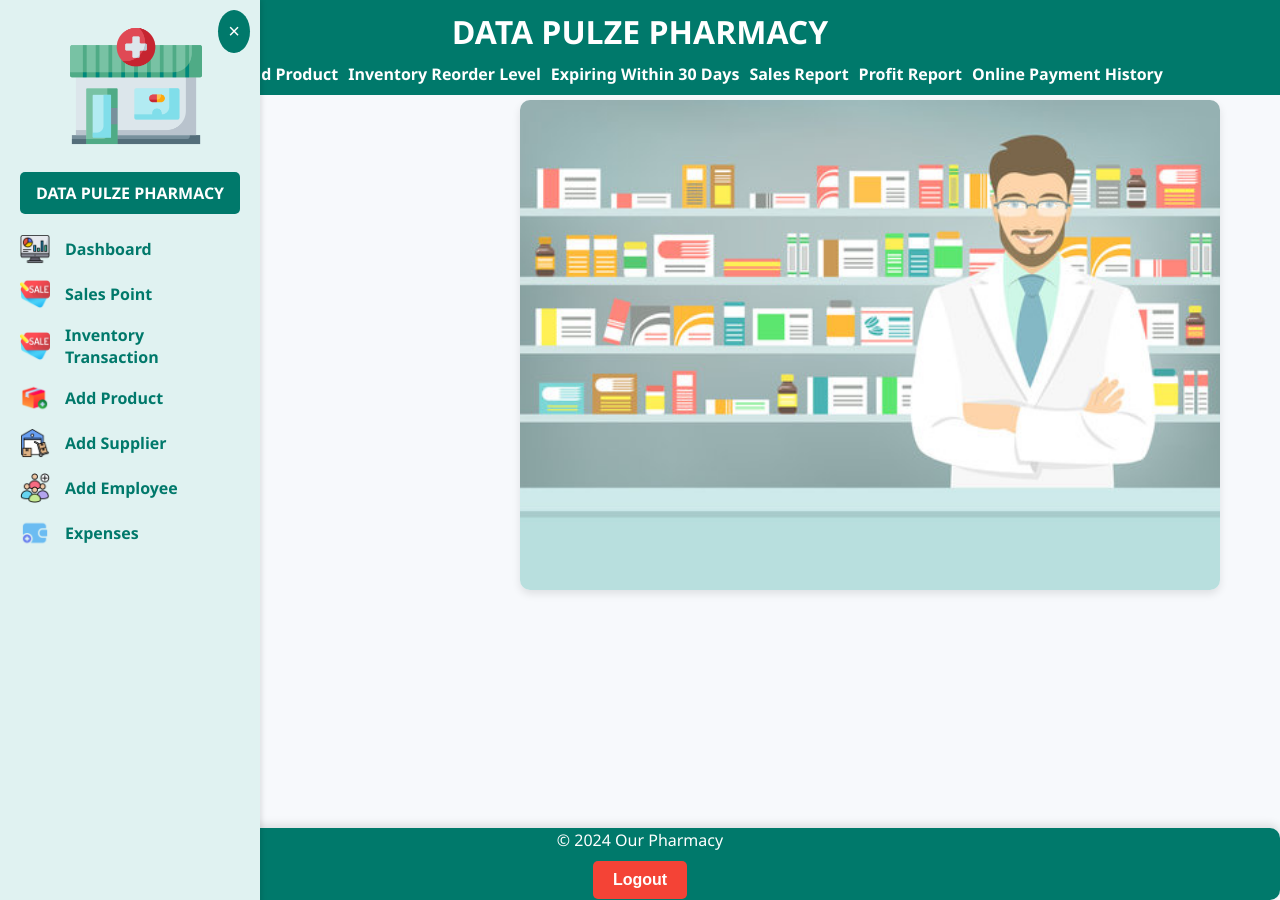
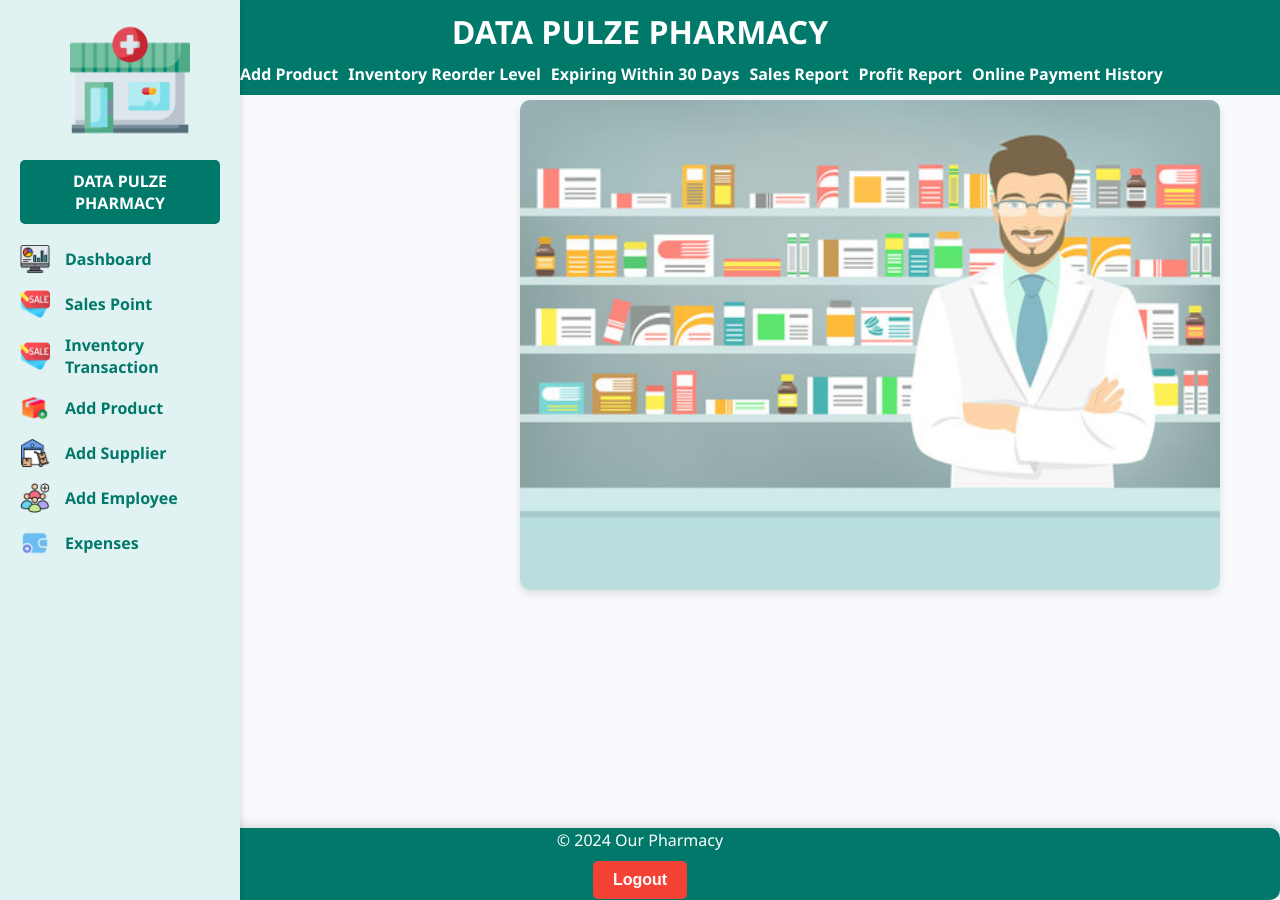
Before and after one commit to Derek1211212/webapp, a Flask app: page /home in a window 1280 px wide. Run offline with Flask 3, Linux system fonts and the light colour scheme; the visitor is signed in with stand-in values (Sample User, id 1).

Commit message:
Update index.html

```diff
--- a/templates/index.html
+++ b/templates/index.html
@@ -18,7 +18,7 @@
         /* Sidebar */
         .sidebar {
             background-color: #e0f2f1; /* Light green */
-            width: 220px;
+            width: 200px;
             height: 100vh;
             position: fixed;
             top: 0;
@@ -94,9 +94,10 @@
             cursor: pointer;
             position: absolute;
             top: 10px;
-            right: 10px;
+            right: 50px;
             border-radius: 50%;
             z-index: 2; /* Ensure it's above the content */
+            display: none; /* Default to hidden */
         }
 
         /* Header and main content */
@@ -235,7 +236,7 @@
             }
 
             .sidebar .close-btn {
-                display: inline-block;
+                display: inline-block; /* Show on mobile devices */
             }
 
             header .toggle-sidebar {
```
